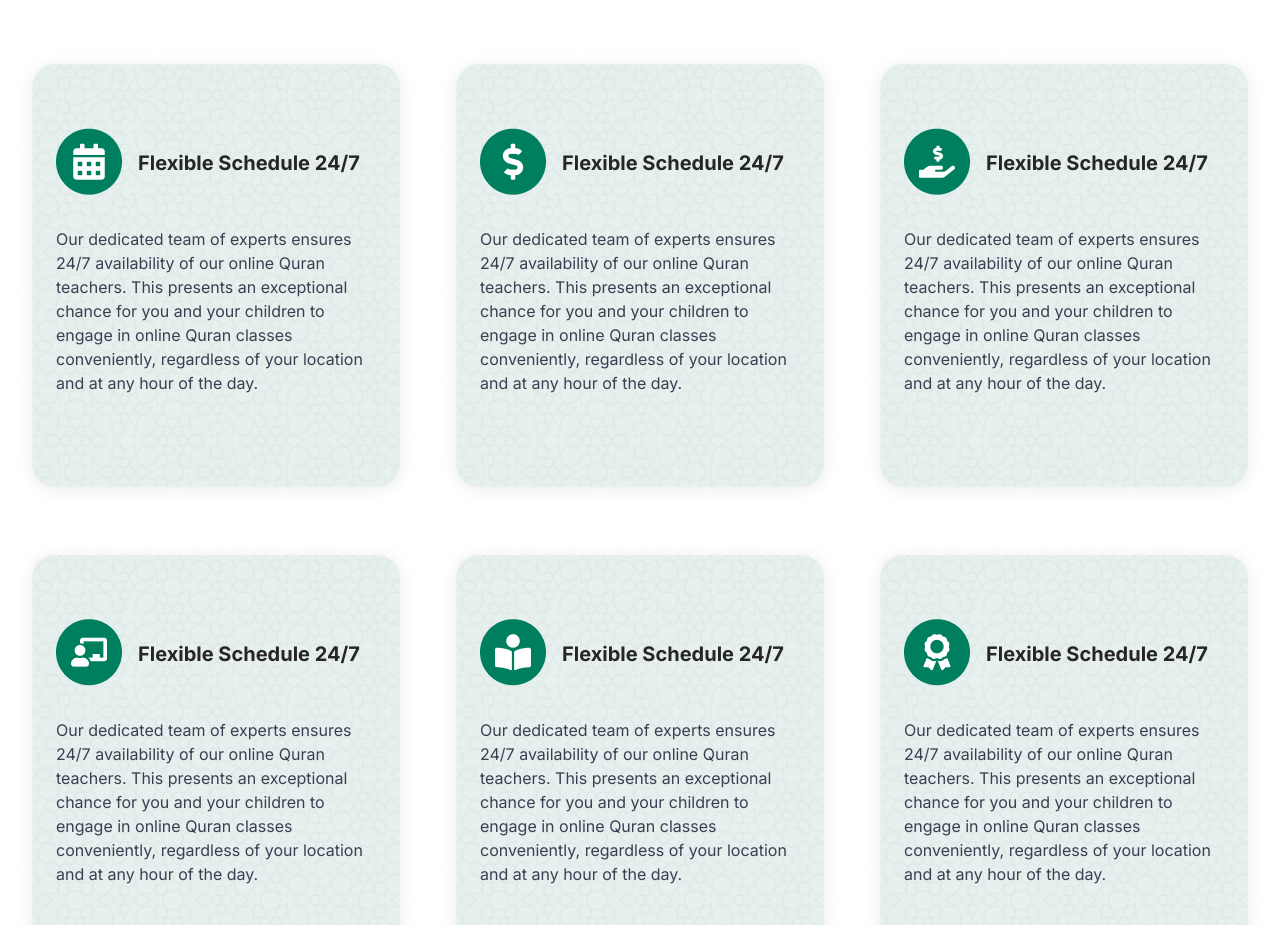
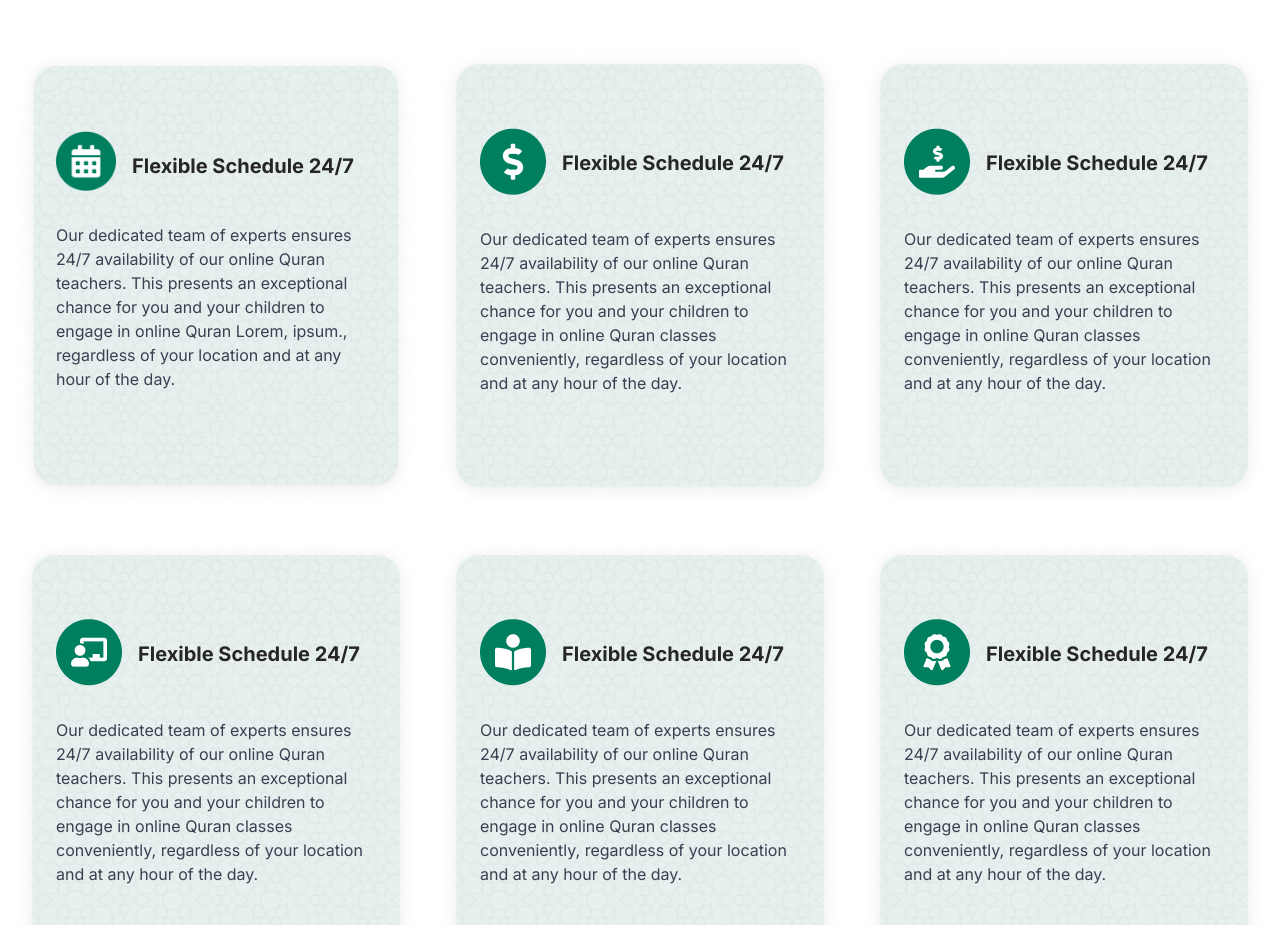
Before and after one commit to azkarullhassan/new-quran-project, a Next.js app: page / in a window 1280 px wide. Shown: the part 2500-3425 px from the top of the page. Built offline with nearby package versions, Linux system fonts and the light colour scheme.

Commit message:
first commit

```diff
--- a/components/Third.tsx
+++ b/components/Third.tsx
@@ -28,14 +28,14 @@ const Third = () => {
                             }}>
                                 {/* child-1 */}
                                 <div className='flex gap-4'>
-                                    <Image src="/images/choose-1.png" alt="logo-1" width={66} height={66}/>
+                                    <Image src="/images/choose-1.png" alt="logo-1" width={60} height={60}/>
                                     <h2 className="text-neutral-800 text-xl font-bold font-['Roboto Slab'] leading-[30px] pt-5">Flexible Schedule 24/7</h2>
                                 </div>
                                 <p className="text-gray-700 text-base font-normal font-['Roboto Slab'] py-8 ">Our dedicated team of experts ensures 24/7
                                     availability of our online Quran teachers.
                                     This presents an exceptional chance for
                                     you and your children to engage in online
-                                    Quran classes conveniently, regardless of
+                                    Quran Lorem, ipsum., regardless of
                                     your location and at any hour of the day.</p>
                             </div>
 
```
